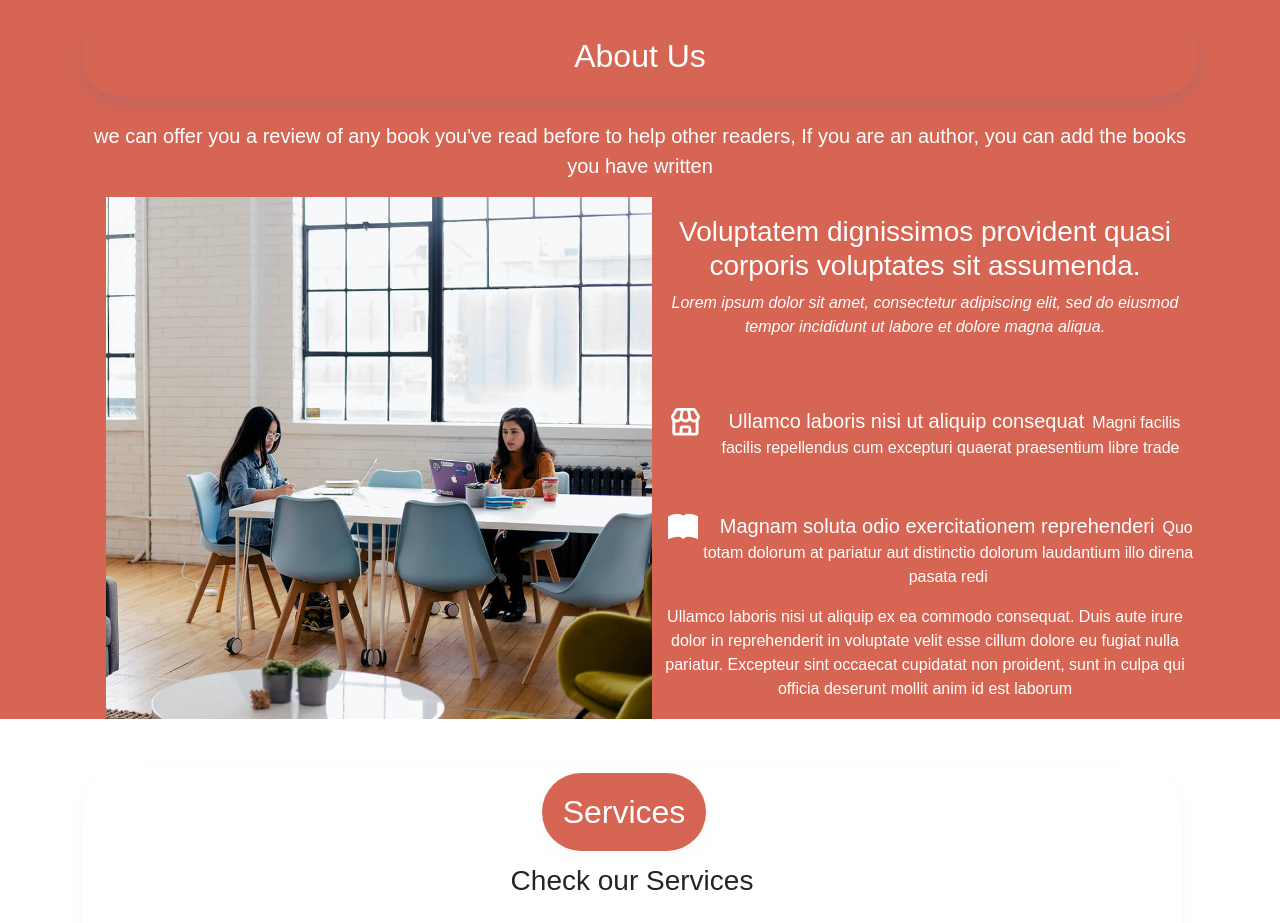
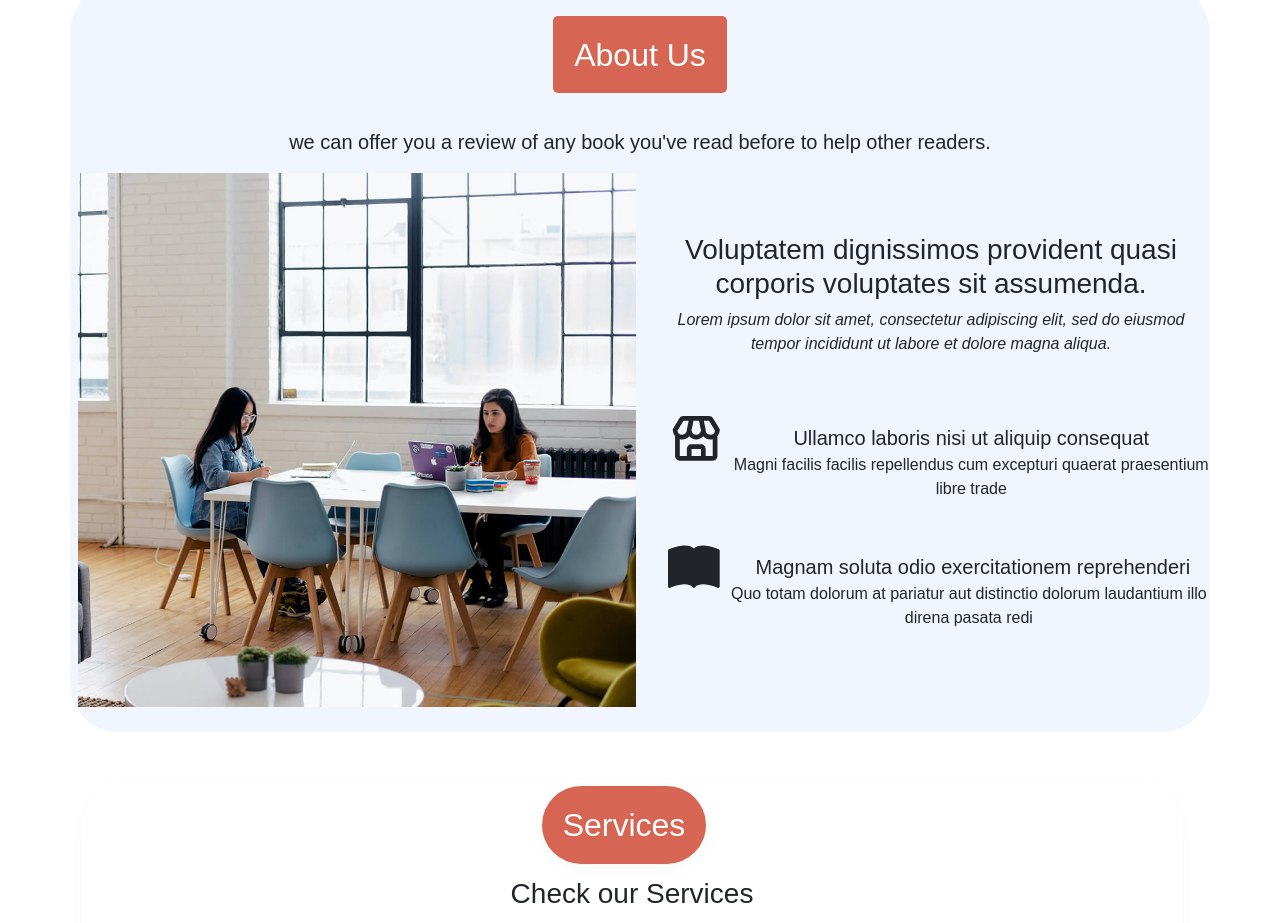
Before and after one commit to hemda74/Book-Review-Front, a Next.js app in the folder app/: page / in a window 1280 px wide. Shown: the part 1200-2123 px from the top of the page. Built offline with nearby package versions, Linux system fonts and the light colour scheme.

Commit message:
update about section

```diff
--- a/app/components/About.tsx
+++ b/app/components/About.tsx
@@ -7,15 +7,15 @@ import{BsBookFill} from'react-icons/bs'
 const About = () => {
   return (
     <>
-    <section  className={`myPrimary text-center mt-3`}>
-    <div className="container">
+    <section className={` text-center mt-5`}>
+    <div className={`container ${styles.aboutCont}`} >
       <div className="section-title pt-3">
-        <h2 className={` mt-5 ${styles.spanAbout}`}> About Us</h2>
-        <p className='mt-4  fs-5'>we can offer you a review of any book you've read before to help other readers, If you are an author, you can add the books you have written </p>
+        <span className={` mt-5 fs-2 myPrimary ${styles.spanAbout}`}> About Us</span>
+        <span className='mt-5 fs-5 d-block'>we can offer you a review of any book you've read before to help other readers. </span>
       </div>
-      <div className="row">
-        <div className="col-lg-6 " data-aos="fade-right" >
-          <Image src={about} className="img-fluid ms-4" alt=""/>
+      <div className="row mt-3">
+        <div className="col-lg-6 "  >
+          <Image src={about} className="img-fluid ms-2" alt=""/>
         </div>
         <div className="col-lg-6 pt-4 pt-lg-0 content d-flex flex-column justify-content-center">
           <h3>Voluptatem dignissimos provident quasi corporis voluptates sit assumenda.</h3>
@@ -27,23 +27,18 @@ const About = () => {
             <li className={`${styles.liAbout}`}>
               <BiStore size={65}/>
               <div className='mt-3'>
-                <span className='fs-5 ms-2'>Ullamco laboris nisi ut aliquip consequat</span>
-                <span className='fs-6 ms-2'>Magni facilis facilis repellendus cum excepturi quaerat praesentium libre trade</span>
+                <span className='fs-5 ms-2 d-block'>Ullamco laboris nisi ut aliquip consequat</span>
+                <span className='fs-6 ms-2 d-block'>Magni facilis facilis repellendus cum excepturi quaerat praesentium libre trade</span>
               </div>
             </li>
             <li className='d-flex'>
             <BsBookFill size={65}/>
               <div className='mt-3'>
-                <span className='fs-5 ms-3'>Magnam soluta odio exercitationem reprehenderi</span>
-                <span className='fs-6 ms-2'>Quo totam dolorum at pariatur aut distinctio dolorum laudantium illo direna pasata redi</span>
+                <span className='fs-5 ms-3 d-block'>Magnam soluta odio exercitationem reprehenderi</span>
+                <span className='fs-6 ms-2 d-block'>Quo totam dolorum at pariatur aut distinctio dolorum laudantium illo direna pasata redi</span>
               </div>
             </li>
           </ul>
-          <span className='fs-6'>
-            Ullamco laboris nisi ut aliquip ex ea commodo consequat. Duis aute irure dolor in reprehenderit in voluptate
-            velit esse cillum dolore eu fugiat nulla pariatur. Excepteur sint occaecat cupidatat non proident, sunt in
-            culpa qui officia deserunt mollit anim id est laborum
-          </span>
         </div>
       </div>
     </div>
--- a/app/styles/Counts.module.css
+++ b/app/styles/Counts.module.css
@@ -1,6 +1,6 @@
 .counts{
   padding: 2rem;
-  border-radius: 3rem;
+  border-radius: 0.5rem;
   box-shadow: 0px 6px 15px rgba(199, 204, 211, 0.12);
   display: flex;
   flex-direction: column;
@@ -9,7 +9,7 @@
   box-shadow: 0px 6px 15px rgba(199, 204, 211, 0.12);
   padding: 1.3rem;
   margin-right: 1rem;
-  border-radius: 3rem;
+  border-radius: 0.5rem;
 }
   .counts>*:first-child {
     align-self: center;
--- a/app/styles/about.module.css
+++ b/app/styles/about.module.css
@@ -1,21 +1,25 @@
+.aboutCont{
+  padding: 30px 0 25px ;
+  width: 100%;
+  position: relative;
+  text-align: center;
+  background: #f1f6fe;
+  border-radius: 3rem;
+}
     .ulAbout {
     list-style: none;
     padding: 0;
   }
-
   .liAbout {
     display: flex;
     align-items: flex-start;
     margin-bottom: 35px;
   }
-
   .liAbout:first-child {
     margin-top: 35px;
   }
-
   .spanAbout {
-    box-shadow: 0px 6px 15px rgba(16, 110, 234, 0.12);
     padding: 1.3rem;
     margin-top: 3rem !important;
-    border-radius: 50px;
+    border-radius: 5px;
    }
```
